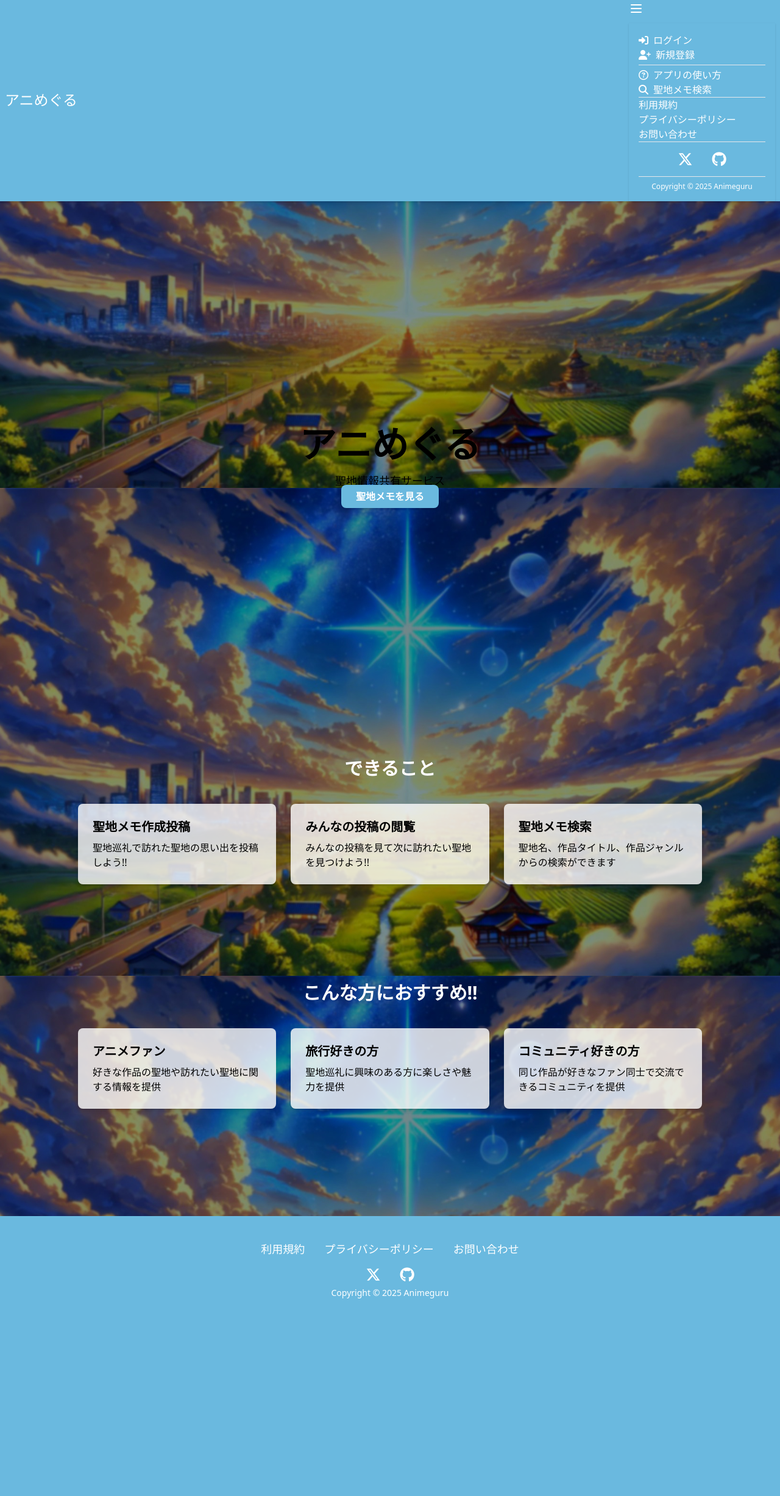
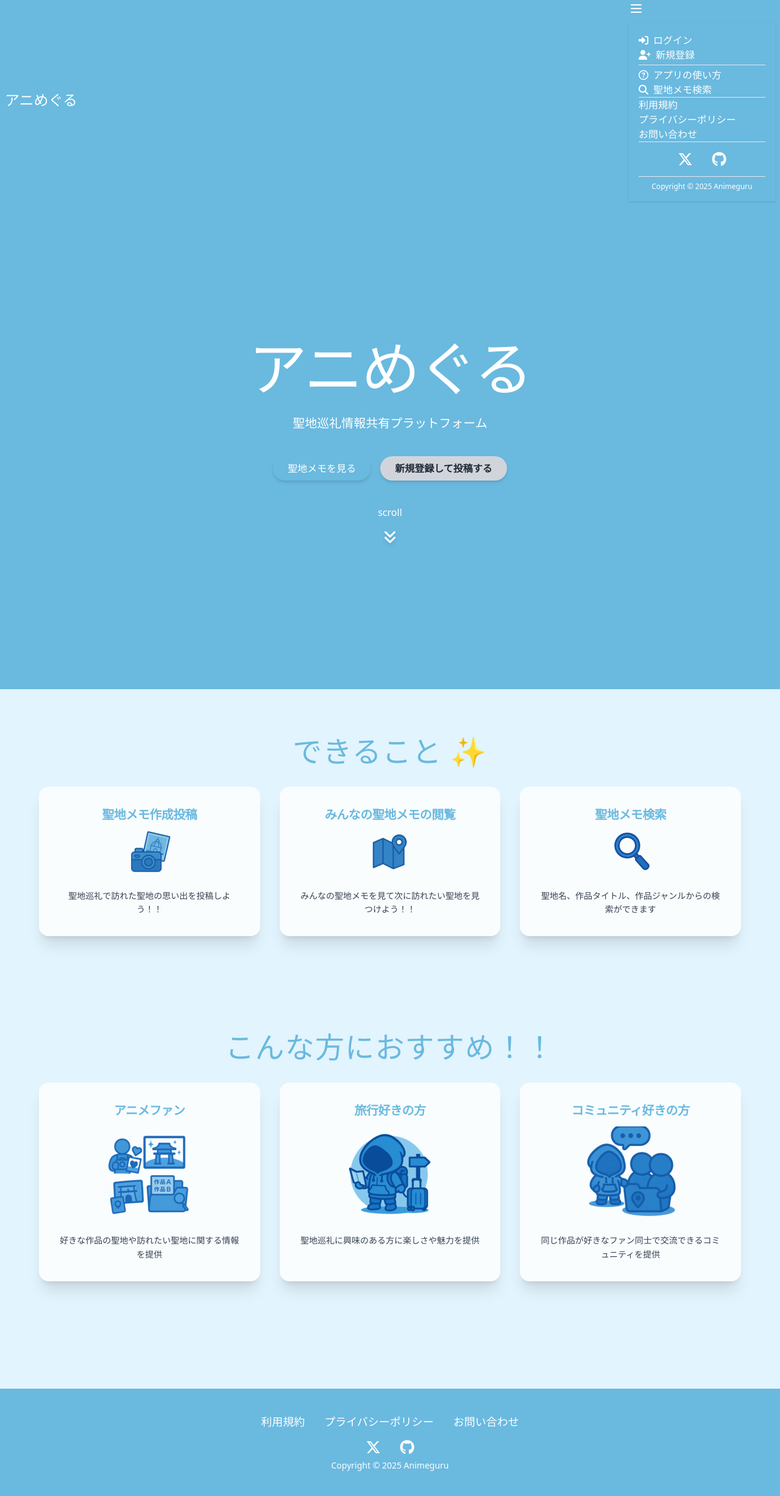
Before and after one commit to fune6900/Animeguru, a Rails app: page / in a window 1280 px wide. Shown: the whole page at 61% size. Before the commit the page ends 2129 px from the top, so only its background shows below. Run offline with Rails 7, Linux system fonts and the light colour scheme; style sheets or scripts are compiled from the project's sources; some libraries are stand-ins or nearby versions; some web fonts are replaced.

Commit message:
トップページの調整

```diff
--- a/app/helpers/application_helper.rb
+++ b/app/helpers/application_helper.rb
@@ -6,7 +6,7 @@ module ApplicationHelper
       title: "聖地巡礼情報共有プラットフォーム",
       reverse: true,
       charset: "utf-8",
-      description: "あなたの足で紡ぐ、作品と現実の交差点。アニめぐるは、アニメファンや聖地巡礼を考えている人のための聖地巡礼情報共有プラットフォームです。あなたの聖地巡礼の思い出を聖地メモとして共有しよう。",
+      description: "あなたの足で紡ぐ、作品と現実の交差点。アニめぐるは、アニメファン向けの地巡礼情報共有プラットフォームです。聖地巡礼の思い出を聖地メモとして共有しよう。",
       keywords: "聖地巡礼, アニメ聖地, アニメの舞台, 聖地, 巡礼記録, 聖地マップ, アニメ巡り, 聖地投稿, アニメロケ地, アニメスポット, 作品の舞台, モデル地, アニメファン, アニメ×現実, 推し活, アニめぐる",
       canonical: request.original_url,
       separator: "|",
--- a/app/views/homes/index.html.erb
+++ b/app/views/homes/index.html.erb
@@ -1,57 +1,67 @@
-<style>
-  body {
-    background-image: url('<%= asset_path("background.jpg") %>');
-    background-size: cover;
-    background-position: center;
-    background-attachment: fixed; /* スクロールしても背景が固定される */
-  }
-</style>
-
-<div class="relative w-full h-screen">
 <!-- Heroセクション（コンテンツ） -->
-  <section class="relative flex items-center justify-center text-center text-neutral-content w-full h-full">
-    <div>
-      <h1 class="text-6xl font-bold">アニめぐる</h1>
-      <p class="mt-4 text-lg">聖地情報共有サービス</p>
-      <%= link_to "聖地メモを見る", seichi_memos_path, class: "btn bg-primary text-white font-bold py-2 px-6 rounded-lg shadow-md transition duration-200 max-w-xs mt-6" %>
+<div class="flex flex-col items-center justify-center min-h-screen bg-primary">
+  <h1 class="text-6xl md:text-7xl lg:text-8xl text-white font-rampart tracking-tight leading-tight text-center">
+    アニめぐる
+  </h1>
+  <p class="text-base md:text-lg lg:text-xl text-center text-white leading-relaxed max-w-3xl mx-auto mt-6">
+    聖地巡礼情報共有プラットフォーム
+  </p>
+  <div class="flex justify-center items-center gap-4 mt-10 flex-col md:flex-row">
+    <%= link_to "聖地メモを見る", seichi_memos_path, class: "btn bg-primary text-white py-2 px-6 rounded-full shadow-md transition duration-200" %>
+    <% if user_signed_in? %>
+      <%= link_to "聖地メモを投稿", new_user_registration_path, class: "btn bg-gray-300 hover:bg-gray-400 text-gray-800 font-bold py-2 px-6 rounded-full shadow-md transition duration-200" %>
+    <% else %>
+      <%= link_to "新規登録して投稿する", new_user_registration_path, class: "btn bg-gray-300 hover:bg-gray-400 text-gray-800 font-bold py-2 px-6 rounded-full shadow-md transition duration-200" %>
+    <% end %>
   </div>
-  </section>
+  <p class="text-white mt-10">scroll</p>
+  <p class="text-white text-2xl animate-bounce drop-shadow-md mt-4">
+    <i class="fa-solid fa-angles-down"></i>
+  </p>
 </div>
 
 <!-- できることセクション -->
-<section class="py-20 bg-transparent">
-  <h2 class="text-3xl font-bold text-center text-white">できること</h2>
-  <div class="grid md:grid-cols-3 gap-6 max-w-5xl mx-auto mt-10">
-    <div class="card bg-white bg-opacity-80 shadow-md p-6 rounded-lg">
-      <h3 class="text-xl font-bold">聖地メモ作成投稿</h3>
-      <p class="mt-2">聖地巡礼で訪れた聖地の思い出を投稿しよう!!</p>
+<div class="flex flex-col items-center justify-center bg-transparent py-20 px-4">
+  <h2 class="text-3xl sm:text-4xl md:text-5xl font-bold text-center text-primary font-rampart tracking-wide mb-8">
+    できること ✨
+  </h2>
+
+  <div class="grid md:grid-cols-3 gap-8 max-w-6xl w-full ">
+    <% features = [
+      { title: "聖地メモ作成投稿", image: "camera_and_memory_icon.png", desc: "聖地巡礼で訪れた聖地の思い出を投稿しよう！！" },
+      { title: "みんなの聖地メモの閲覧", image: "map_with_pin_icon.png", desc: "みんなの聖地メモを見て次に訪れたい聖地を見つけよう！！" },
+      { title: "聖地メモ検索", image: "search_icon.png", desc: "聖地名、作品タイトル、作品ジャンルからの検索ができます" }
+    ] %>
+
+    <% features.each do |feature| %>
+      <div class="bg-white bg-opacity-80 shadow-xl hover:shadow-2xl transition-transform hover:scale-105 duration-300 p-8 rounded-2xl text-center">
+        <h3 class="text-xl font-semibold text-primary mb-3 tracking-tight"><%= feature[:title] %></h3>
+        <%= image_tag feature[:image], class: "w-20 mx-auto mb-4" %>
+        <p class="text-gray-700 text-sm leading-relaxed"><%= feature[:desc] %></p>
       </div>
-    <div class="card bg-white bg-opacity-80 shadow-md p-6 rounded-lg">
-      <h3 class="text-xl font-bold">みんなの投稿の閲覧</h3>
-      <p class="mt-2">みんなの投稿を見て次に訪れたい聖地を見つけよう!!</p>
-    </div>
-    <div class="card bg-white bg-opacity-80 shadow-md p-6 rounded-lg">
-      <h3 class="text-xl font-bold">聖地メモ検索</h3>
-      <p class="mt-2">聖地名、作品タイトル、作品ジャンルからの検索ができます</p>
+    <% end %>
   </div>
 </div>
-</section>
 
 <!-- こんな方におすすめセクション -->
-<section class="py-20 bg-transparent">
-  <h2 class="text-3xl font-bold text-center text-white">こんな方におすすめ!!</h2>
-  <div class="grid md:grid-cols-3 gap-6 max-w-5xl mx-auto mt-10">
-    <div class="card bg-white bg-opacity-80 shadow-md p-6 rounded-lg">
-      <h3 class="text-xl font-bold">アニメファン</h3>
-      <p class="mt-2">好きな作品の聖地や訪れたい聖地に関する情報を提供</p>
+<div class="flex flex-col items-center justify-center bg-transparent py-20 px-4">
+  <h2 class="text-3xl sm:text-4xl md:text-5xl font-bold text-center text-primary font-rampart tracking-wide mb-8">
+    こんな方におすすめ！！
+  </h2>
+
+  <div class="grid md:grid-cols-3 gap-8 max-w-6xl w-full">
+    <% recommendations = [
+      { title: "アニメファン", image: "fan_content_visual_set.png", desc: "好きな作品の聖地や訪れたい聖地に関する情報を提供" },
+      { title: "旅行好きの方", image: "travel_icon.png.png", desc: "聖地巡礼に興味のある方に楽しさや魅力を提供" },
+      { title: "コミュニティ好きの方", image: "community_talk_with_fan_icon.png", desc: "同じ作品が好きなファン同士で交流できるコミュニティを提供" }
+    ] %>
+
+    <% recommendations.each do |rec| %>
+      <div class="bg-white bg-opacity-80 shadow-xl hover:shadow-2xl transition-transform hover:scale-105 duration-300 p-8 rounded-2xl text-center">
+        <h3 class="text-xl font-semibold text-primary mb-3 tracking-tight"><%= rec[:title] %></h3>
+        <%= image_tag rec[:image], class: "w-25 mx-auto mb-4" %>
+        <p class="text-gray-700 text-sm leading-relaxed"><%= rec[:desc] %></p>
       </div>
-    <div class="card bg-white bg-opacity-80 shadow-md p-6 rounded-lg">
-      <h3 class="text-xl font-bold">旅行好きの方</h3>
-      <p class="mt-2">聖地巡礼に興味のある方に楽しさや魅力を提供</p>
-    </div>
-    <div class="card bg-white bg-opacity-80 shadow-md p-6 rounded-lg">
-      <h3 class="text-xl font-bold">コミュニティ好きの方</h3>
-      <p class="mt-2">同じ作品が好きなファン同士で交流できるコミュニティを提供</p>
+    <% end %>
   </div>
 </div>
-</section>
--- a/app/views/layouts/application.html.erb
+++ b/app/views/layouts/application.html.erb
@@ -37,10 +37,10 @@
     <link href="https://fonts.googleapis.com/css2?family=Rampart+One&display=swap" rel="stylesheet">
   </head>
 
-  <body class="bg-gray-100 min-h-screen flex flex-col">
+  <body class="bg-base-100 min-h-screen flex flex-col">
     <%= render 'shared/header' %>
     <%= render 'layouts/flash_messages' %>
-    <main class="flex-grow container mx-auto px-4 py-8 pb-24">
+    <main class="flex-grow w-full max-w-none pb-24">
       <%= yield %>
     </main>
     <% if user_signed_in? %>
--- a/tailwind.config.js
+++ b/tailwind.config.js
@@ -24,8 +24,7 @@ module.exports = {
       colors: {
         primary: '#6AB9DF',
         secondary: '#5B9CBD',
-        'base-100': '#FFFFFF',
-      },
+        'base-100': '#E2F4FD',      },
     },
   },
   plugins: [require("daisyui")]
```
Also changed, not shown: app/assets/images/camera_and_memory_icon.png (added), app/assets/images/community_talk_with_fan_icon.png (added), app/assets/images/fan_content_visual_set.png (added), app/assets/images/map_with_pin_icon.png (added), app/assets/images/search_icon.png (added), app/assets/images/travel_icon.png.png (added). Lines whose indentation alone changed are shown as unchanged.
